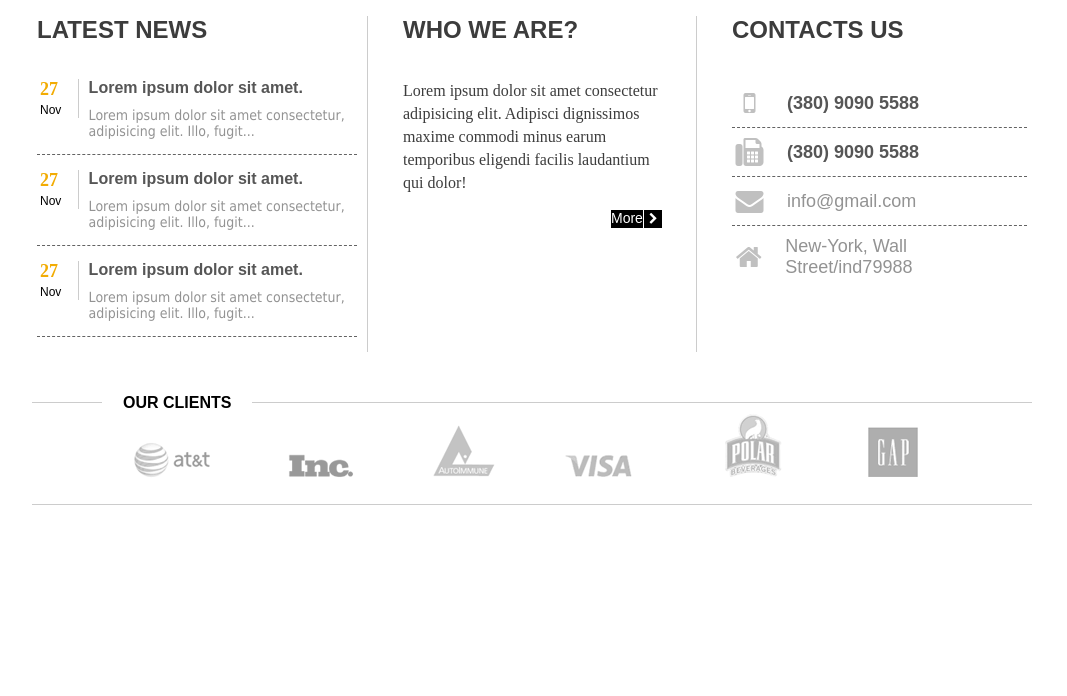
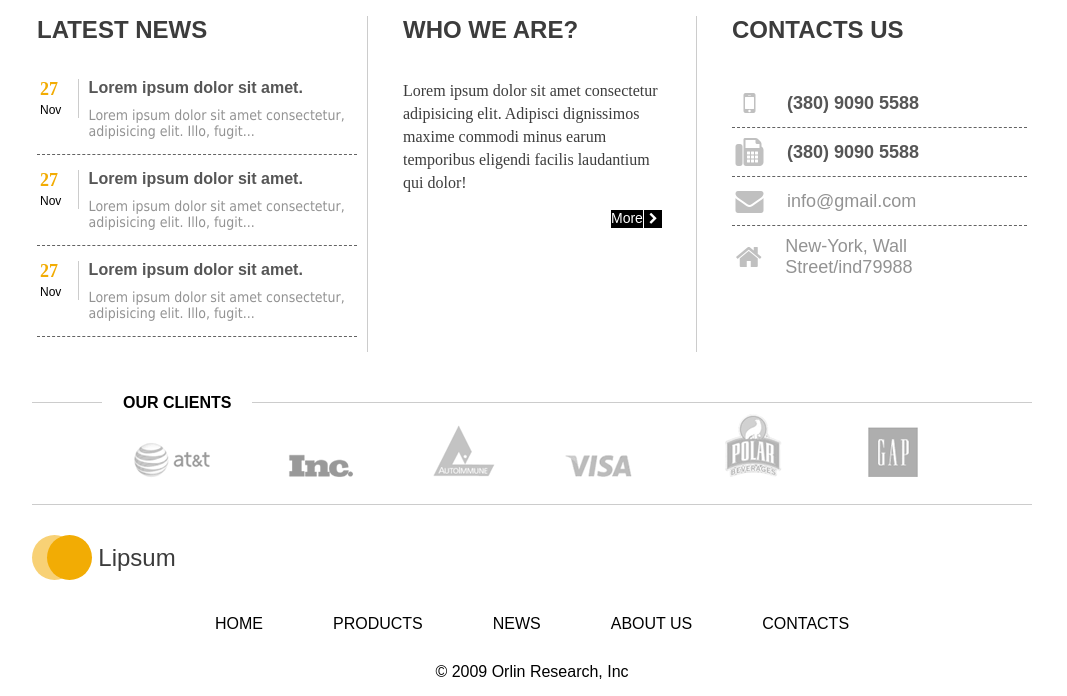
Before and after one commit to headlessgod/project_html, a plain HTML site: page index.html in a window 1280 px wide. Shown: the part 557-1253 px from the top of the page, without its empty margins (108-1175 px from the left). Before the commit the page ends 1092 px from the top, so only its background shows below. Drawn offline with Linux system fonts and the light colour scheme.

Commit message:
created footer

```diff
--- a/index.html
+++ b/index.html
@@ -132,6 +132,19 @@
                 <img src="img/client_copy.png" alt="clients"></div>
             </section>
         </main>
+        <footer>
+            <div class="logo logo_size_little">Lipsum</div>
+            <nav>
+                <ul class="footer__menu">
+                    <li><a class="footer__link" href="#">Home</a></li>
+                    <li><a class="footer__link" href="#">Products</a></li>
+                    <li><a class="footer__link" href="#">News</a></li>
+                    <li><a class="footer__link" href="#">About us</a></li>
+                    <li><a class="footer__link" href="#">Contacts</a></li>
+                </ul>
+            </nav>
+            <a class="footer__under" href="#">© 2009 Orlin Research, Inc</a>
+        </footer>
     </div>
 </body>
 
--- a/style.css
+++ b/style.css
@@ -53,10 +53,19 @@ body, ul {
     width: 55px;
 }
 .logo_size_little {
+    display: flex;
     width: 210px;
-    height: 65px;
-    font-size: 34px;
+    height: 45px;
+    font-size: 24px;
+    justify-content: center;
+    margin: 20px 0;
 }
+.logo_size_little::after,
+.logo_size_little::before {
+    height: 45px;
+    width: 45px;
+}
+
 
 /*HEADER STYLES*/
 
@@ -311,6 +320,26 @@ font-size: 12px;
     font-size: 16px;
 }
 
+/* FOOTER STYLES */
+
+
+.footer__menu {
+    display: flex;
+    justify-content: center;
+}
+.footer__link {
+    padding: 15px 35px;
+    text-transform: uppercase;
+    color: black;
+    display: block;
+    cursor: pointer;
+}
+.footer__under {
+    display: flex;
+    justify-content: center;
+    margin: 15px;
+    color: black;
+}
 
 
 
```
